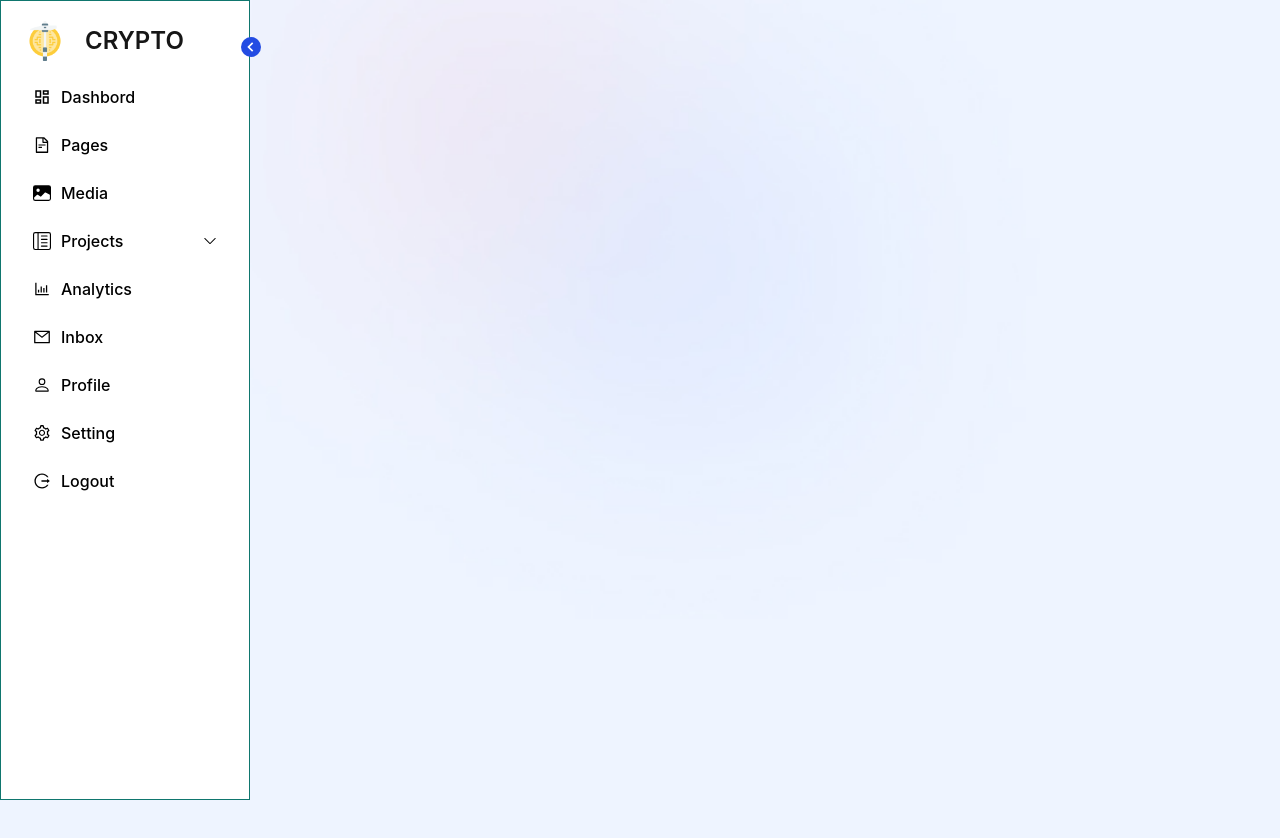
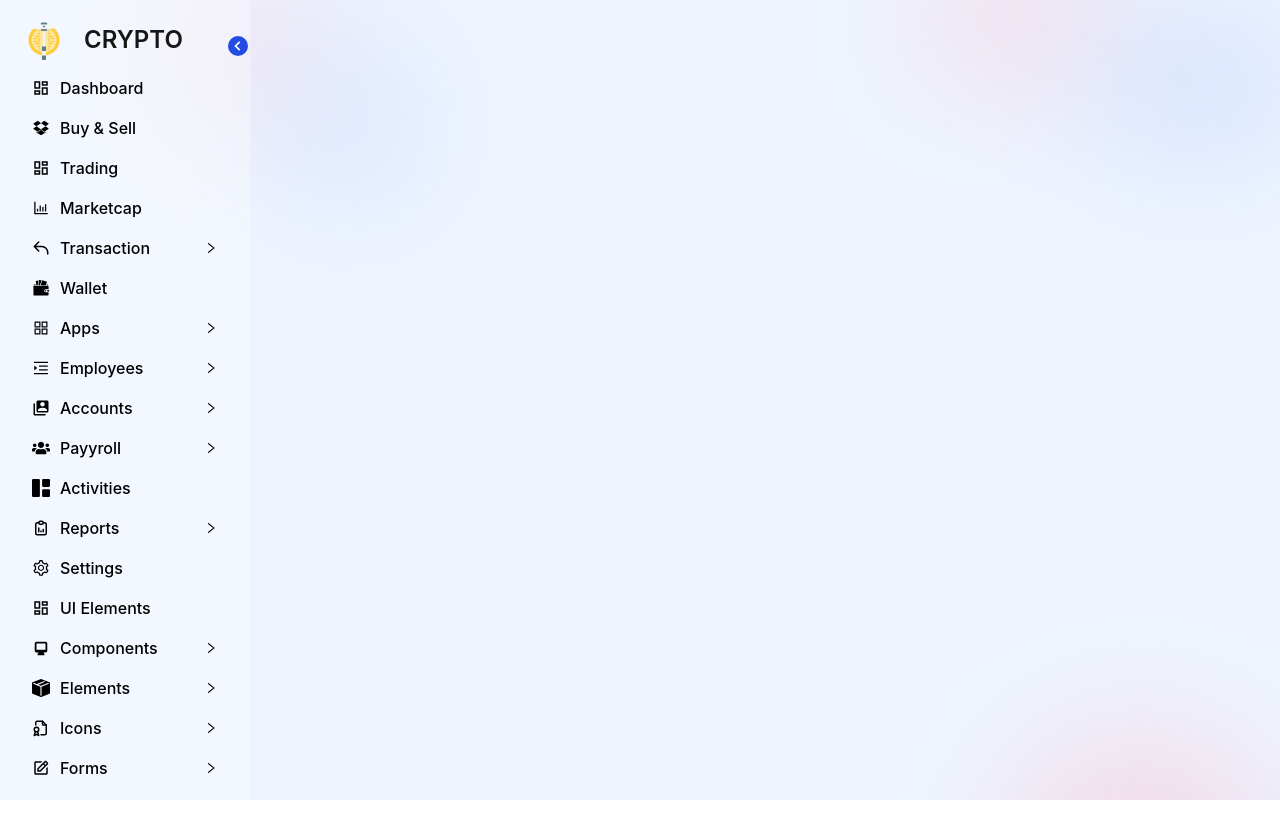
Before and after one commit to salimovone/crypto-dashboard, a React (Create React App) app: page / in a window 1280 px wide. Shown: the top 838 px of the page. After the commit the page ends 800 px from the top, so only its background shows below. Built offline with nearby package versions, Linux system fonts and the light colour scheme.

Commit message:
navbar ended

```diff
--- a/src/App.css
+++ b/src/App.css
@@ -1,4 +1,4 @@
-.App{
+.App {
   display: grid;
   grid-template-columns: auto 1fr;
   background: url("./assets/img/crypto-bg.jpg");
@@ -6,4 +6,8 @@
   background-repeat: no-repeat;
   background-size: cover;
   background-position: 0%;
+  width: 100vw;
+  height: 100vh;
+  position: fixed;
+  top: 0;
 }
--- a/src/App.jsx
+++ b/src/App.jsx
@@ -1,15 +1,16 @@
 import { Route, Routes } from "react-router-dom";
 import "./App.css";
-import SideBar from './components/Sidebar';
+import SideBar from "./components/Sidebar";
 import Dashboard from "./views/Home";
 
 function App() {
   return (
-    <div className="App">
-      <div className="">
+    <div className="App relative">
+      <div className="overflow-y-scroll h-[100vh] overflow-x-hidden Scroll">
         <SideBar />
       </div>
-      <div className="bg-page">
+      <div className={`w-[250px]`}></div>
+      <div className=" overflow-y-scroll Scroll">
         <Routes>
           <Route path="/" element={<Dashboard />} />
         </Routes>
--- /dev/null
+++ b/src/components/Sidebar/data.js
@@ -0,0 +1,227 @@
+import { TbReportAnalytics } from "react-icons/tb";
+import { AiOutlineAreaChart } from "react-icons/ai";
+import { AiOutlineAppstore } from "react-icons/ai";
+import { BiTable } from "react-icons/bi";
+import { BiEdit } from "react-icons/bi";
+import { TbFileCertificate } from "react-icons/tb";
+import { BsFillBoxSeamFill } from "react-icons/bs";
+import { HiDesktopComputer } from "react-icons/hi";
+import { BsFillGrid1X2Fill } from "react-icons/bs";
+import { AiOutlineSetting, AiOutlineShareAlt } from "react-icons/ai";
+import { SiPowerpages } from "react-icons/si";
+import { FaUsers } from "react-icons/fa";
+import { MdSwitchAccount } from "react-icons/md";
+import { AiOutlineMenuUnfold } from "react-icons/ai";
+import { GiWallet } from "react-icons/gi";
+import { HiOutlineReply } from "react-icons/hi";
+import { AiOutlineBarChart } from "react-icons/ai";
+import { AiOutlineDropbox } from "react-icons/ai";
+
+const Menus = [
+  { title: "Dashboard", link: "/" },
+  {
+    title: "Buy & Sell",
+    icon: <AiOutlineDropbox />,
+    link: "/buySell",
+  },
+  { title: "Trading", icon: "", link: "/trading" },
+  {
+    title: "Marketcap",
+    icon: <AiOutlineBarChart />,
+    link: "marketcap",
+  },
+  {
+    title: "Transaction",
+    icon: <HiOutlineReply />,
+    items: [
+      { title: "View Transaction", link: "/viewTransaction" },
+      { title: "Transaction Search", link: "/transactionSearch" },
+      { title: "Single Transaction", link: "/singleTransaction" },
+    ],
+  },
+  { title: "Wallet", icon: <GiWallet />, link: "/wallet" },
+  {
+    title: "Apps",
+    icon: <AiOutlineAppstore />,
+    items: [
+      { title: "Chats", link: "/" },
+      {
+        title: "Calls",
+        items: [
+          { title: "Voice Call", link: "/voiceCall" },
+          { title: "Vidoe Call", link: "/videoCall" },
+          { title: "Incoming Call", link: "/incomingCall" },
+        ],
+      },
+      { title: "Calendar", link: "/calendar" },
+      { title: "Email", link: "/email" },
+    ],
+  },
+  {
+    title: "Employees",
+    icon: <AiOutlineMenuUnfold />,
+    items: [
+      { title: "Employees List", link: "/employeesList" },
+      { title: "Leaves", link: "/leaves" },
+      { title: "Holidays", link: "/holidays" },
+      { title: "Attendance", link: "/attendance" },
+    ],
+  },
+  {
+    title: "Accounts",
+    icon: <MdSwitchAccount />,
+    items: [
+      { title: "Invoices", link: "/invoices" },
+      { title: "Payments", link: "/payments" },
+      { title: "Expenses", link: "/expenses" },
+      { title: "Taxes", link: "/taces" },
+      { title: "Provident Funt", link: "/providentFunt" },
+    ],
+  },
+  {
+    title: "Payyroll",
+    icon: <FaUsers />,
+    items: [
+      { title: "Employee Salary", link: "/employeeSalary" },
+      { title: "Payslip", link: "/payslip" },
+    ],
+  },
+  {
+    title: "Activities",
+    icon: <BsFillGrid1X2Fill />,
+    link: "/activities",
+  },
+  {
+    title: "Reports",
+    icon: <TbReportAnalytics />,
+    items: [
+      { title: "Expense Report", link: "/expenseReport" },
+      { title: "Invoice Report", link: "/invoiceReport" },
+    ],
+  },
+  {
+    title: "Settings",
+    icon: <AiOutlineSetting />,
+    link: "/settings",
+  },
+  { title: "UI Elements" },
+  {
+    title: "Components",
+    icon: <HiDesktopComputer />,
+    items: [
+      { title: "UI Kit", link: "/uiKit" },
+      { title: "Typography", link: "/typography" },
+      { title: "Tabs", link: "/tabs" },
+    ],
+  },
+  {
+    title: "Elements",
+    icon: <BsFillBoxSeamFill />,
+    items: [
+      { title: "Sweet Alerts", link: "/sweetAlerts" },
+      { title: "Tooltip", link: "/tooltip" },
+      { title: "Popever", link: "/popever" },
+      { title: "Ribbon", link: "/ribbon" },
+      { title: "Clipboard", link: "/clipboard" },
+      { title: "Drag & Drop", link: "/dragDrop" },
+      { title: "Range Slider", link: "/rangeSider" },
+      { title: "Rating", link: "/Rating" },
+      { title: "Toastr", link: "/Toastr" },
+      { title: "Text Editor", link: "/textEditor" },
+      { title: "Counter", link: "/counter" },
+      { title: "Scrollbar", link: "/scrollbar" },
+      { title: "Spinner", link: "/spinner" },
+      { title: "Clipboard", link: "/clipboard" },
+      { title: "Notification", link: "/notification" },
+      { title: "Lightbox", link: "/lightbox" },
+      { title: "Sticky Note", link: "/stikyNote" },
+      { title: "Timeline", link: "/timeline" },
+      { title: "Horizontal Timeline", link: "/horizontalTimeline" },
+      { title: "Form Wizard", link: "/formWizard" },
+    ],
+  },
+  {
+    title: "Icons",
+    icon: <TbFileCertificate />,
+    items: [
+      { title: "Fontawesome Icons", link: "/fontawesomeIcons" },
+      { title: "Feather Icons", link: "/featherIcons" },
+      { title: "Ionic Icons", link: "/ionicIcons" },
+      { title: "Material Icons", link: "/materialIcons" },
+      { title: "Pe& Icons", link: "/pe7Icons" },
+      { title: "Simpleline Icons", link: "/simplelineIcons" },
+      { title: "Themify Icons", link: "/themifyIcons" },
+      { title: "Weather Icons", link: "/weatherIcons" },
+      { title: "Typicon Icons", link: "/typiconIcons" },
+      { title: "Flag Icons", link: "/flagIcons" },
+    ],
+  },
+  {
+    title: "Forms",
+    icon: <BiEdit />,
+    items: [
+      { title: "Basic Inputs", link: "/basicInputs" },
+      { title: "Input Groups", link: "/inputGroups" },
+      { title: "Horizoltal Form", link: "/horizontalForm" },
+      { title: "Vertical Form", link: "/verticalForm" },
+      { title: "Form Mask", link: "/formMask" },
+      { title: "Form Validation", link: "/formValidation" },
+      { title: "Form Select2", link: "/formSelect2" },
+      { title: "File Upload", link: "/fileUpload" },
+    ],
+  },
+  {
+    title: "Tables",
+    icon: <BiTable />,
+    items: [
+      { title: "Basic Table", link: "/basicTable" },
+      { title: "Data Table", link: "/dataTable" },
+    ],
+  },
+  {
+    title: "Charts",
+    icon: <AiOutlineAreaChart />,
+    items: [
+      { title: "Morris Charts", link: "/morrisChart" },
+      { title: "Am4charts", link: "/am4charts" },
+      { title: "Apex Charts", link: "/apexCharts" },
+      { title: "Charts JS", link: "/chartsJs" },
+      { title: "Flot Charts", link: "/flot Charts" },
+      { title: "Piety Charts", link: "/pietyCharts" },
+      { title: "C3 Charts", link: "/c3Charts" },
+    ],
+  },
+  { title: "Extras" },
+  {
+    title: "Pages",
+    icon: <SiPowerpages />,
+    items: [
+      { title: "Login", link: "/login" },
+      { title: "Register", link: "/register" },
+      { title: "Forgot Password", link: "/forgotPassword" },
+      { title: "Change Password", link: "/changePassword" },
+      { title: "Lock Screen", link: "/lockScreen" },
+      { title: "Profile", link: "/profile" },
+      { title: "404 Error", link: "/error404" },
+      { title: "500 Error", link: "/error500" },
+      { title: "Blank Page", link: "/typiconIcons" },
+    ],
+  },
+  {
+    title: "Multi Level",
+    icon: <AiOutlineShareAlt />,
+    items: [
+      {
+        title: "Level 1",
+        items: [
+          { title: "Level 2" },
+          { title: "Level 3" },
+          { title: "Level 4" },
+        ],
+      },
+      { title: "Level 2" },
+    ],
+  },
+];
+
+export default Menus;
--- a/src/components/Sidebar/index.jsx
+++ b/src/components/Sidebar/index.jsx
@@ -1,61 +1,40 @@
+import { AiOutlineRight } from "react-icons/ai";
 import { BiChevronLeft } from "react-icons/bi";
-import {
-  BsChevronDown,
-  BsFillImageFill,
-  BsReverseLayoutTextSidebarReverse,
-  BsPerson,
-} from "react-icons/bs";
 import { useState } from "react";
-import {
-  AiOutlineBarChart,
-  AiOutlineFileText,
-  AiOutlineLogout,
-  AiOutlineMail,
-  AiOutlineSetting,
-} from "react-icons/ai";
 import { MdOutlineDashboard } from "react-icons/md";
 import Logo from "../../assets/img/logo-icon.png";
+import { NavLink } from "react-router-dom";
+import Menus from "./data";
 
 const SideBar = () => {
   const [open, setOpen] = useState(true);
-  const [submenuOpen, setSubmenuOpen] = useState(false);
+  const [submenuOpen, setSubmenuOpen] = useState(-1);
 
-  const Menus = [
-    { title: "Dashbord" },
-    { title: "Pages", icon: <AiOutlineFileText /> },
-    { title: "Media", icon: <BsFillImageFill /> },
-    {
-      title: "Projects",
-      icon: <BsReverseLayoutTextSidebarReverse />,
-      submenu: true,
-      submenuItems: [
-        { title: "Submenu 1" },
-        { title: "Submenu 2" },
-        { title: "Submenu 3" },
-      ],
-    },
-    { title: "Analytics", icon: <AiOutlineBarChart /> },
-    { title: "Inbox", icon: <AiOutlineMail /> },
-    { title: "Profile", icon: <BsPerson /> },
-    { title: "Setting", icon: <AiOutlineSetting /> },
-    { title: "Logout", icon: <AiOutlineLogout /> },
-  ];
+  const handleClickButton = () => {
+    setOpen(!open);
+  };
+  const handleOpen = (id) => {
+    if (submenuOpen === id) {
+      setSubmenuOpen(-1);
+    } else {
+      setSubmenuOpen(id);
+    }
+  };
 
   return (
-    <div className="flex">
     <div
-        className={`bg-white h-screen p-6 pt-5 border border-teal-700
-            ${open ? "w-[250px]" : "w-20"} duration-300 relative`}
+      className={`bg-[#fff5]  h-screen sidebar  p-6 pt-5
+             ${open ? "w-[250px]" : "w-[80px]"}  duration-300 relative`}
     >
       <BiChevronLeft
-          className={`bg-[#234ce3] text-[#fff] text-xl rounded-full absolute -right-3 top-9  cursor-pointer ${
+        className={`bg-[#234ce3]  text-[#fff] text-xl rounded-full absolute right-[2px] top-9  cursor-pointer ${
           !open && "rotate-180"
         }`}
-          onClick={() => setOpen(!open)}
+        onClick={() => handleClickButton()}
       />
 
       <div className="flex items-center gap-[20px]">
-          <img src={Logo} className="w-[40px]" alt="" />
+        <img src={Logo} className={`w-[40px] ${!open && ""}`} alt="" />
         <div
           className={`uppercase text-[#161616] text-[24px] font-semibold ${
             !open && "hidden"
@@ -65,13 +44,16 @@ const SideBar = () => {
         </div>
       </div>
       <ul className="pt-2 flex flex-col ">
-          {Menus.map((menu, index) => (
+        {Menus.map((menu, index) => {
+          return (
             <>
-              <li
+              <NavLink
+                onClick={() => {
+                  handleOpen(index);
+                }}
+                to={menu.link}
                 key={index}
-                className={` text-sm flex items-center gap-[10px] p-2 hover:bg-gray-100 rounded-md ${
-                  menu.spacing ? "mt-9" : "mt-2"
-                } `}
+                className={` text-sm flex items-center gap-[10px] p-2 hover:bg-gray-100 rounded-md  `}
               >
                 <span className="block float-left text-lg text-grey-40">
                   {menu.icon ? menu.icon : <MdOutlineDashboard />}
@@ -83,30 +65,52 @@ const SideBar = () => {
                 >
                   {menu.title}
                 </span>
-
-                {menu.submenu && (
-                  <BsChevronDown
-                    className={`${submenuOpen && "rotate-180 "}`}
-                    onClick={() => setSubmenuOpen(!submenuOpen)}
-                  />
+                <span>
+                  {menu.items ? (
+                    <AiOutlineRight className={`${!open && "hidden"}`} />
+                  ) : (
+                    ""
                   )}
-              </li>
-              {menu.submenu && submenuOpen && open && (
-                <ul>
-                  {menu.submenuItems.map((submenuItems, index) => (
-                    <li
+                </span>
+              </NavLink>
+              {submenuOpen === index ? (
+                <>
+                  {menu.items?.map((item, index) => {
+                    return (
+                      <>
+                        <NavLink
                           key={index}
-                      className="text-gray-300 text-sm flex items-center gap-x-4 cursor-pointer p-2 px-5 hover:bg-slate-400 rounded-md"
+                          to={item.link}
+                          className={` ml-[30px] text-md font-medium  ${
+                            !open && "hidden"
+                          }`}
                         >
-                      {submenuItems.title}
-                    </li>
-                  ))}
-                </ul>
+                          {item.title}
+                        </NavLink>
+                        {item.items?.map((item, index) => {
+                          return (
+                            <NavLink
+                              to={item.link}
+                              key={index}
+                              className={` ml-[50px] text-md font-medium  ${
+                                !open && "hidden"
+                              }`}
+                            >
+                              {item.title}
+                            </NavLink>
+                          );
+                        })}
+                      </>
+                    );
+                  })}
+                </>
+              ) : (
+                <></>
               )}
             </>
-          ))}
+          );
+        })}
       </ul>
-      </div>
     </div>
   );
 };
--- /dev/null
+++ b/src/redux/responsive/responsiveSlice.js
@@ -0,0 +1,18 @@
+import { createSlice } from "@reduxjs/toolkit";
+
+const initialState = {
+  sideState: "wide",
+};
+
+export const responsiveSlice = createSlice({
+  name: "responsive",
+  initialState,
+  reducers: {
+    setSideState: (state, { payload }) => {
+      state.sideState = payload;
+    },
+  },
+});
+
+export const { setSideState } = responsiveSlice.actions;
+export default responsiveSlice.reducer;
--- a/src/redux/store.js
+++ b/src/redux/store.js
@@ -1,10 +1,11 @@
-import { configureStore } from '@reduxjs/toolkit'
+import { configureStore } from "@reduxjs/toolkit";
 
-import themeSlice from './theme/themeSlice'
-
+import themeSlice from "./theme/themeSlice";
+import responsiveSlice from "./responsive/responsiveSlice";
 
 export const store = configureStore({
   reducer: {
     theme: themeSlice,
+    responsive: responsiveSlice,
   },
-})
+});
--- a/src/views/Home/index.jsx
+++ b/src/views/Home/index.jsx
@@ -1,11 +1,7 @@
-import React from 'react'
+import React from "react";
 
 const Dashboard = () => {
-  return (
-    <div className='w-full h-[205vh]  p-[30px] pt-16'>
+  return <div className="w-full h-[205vh]  p-[30px] pt-16"></div>;
+};
 
-    </div>
-  )
-}
-
-export default Dashboard
+export default Dashboard;
```
Lines whose indentation alone changed are shown as unchanged.
